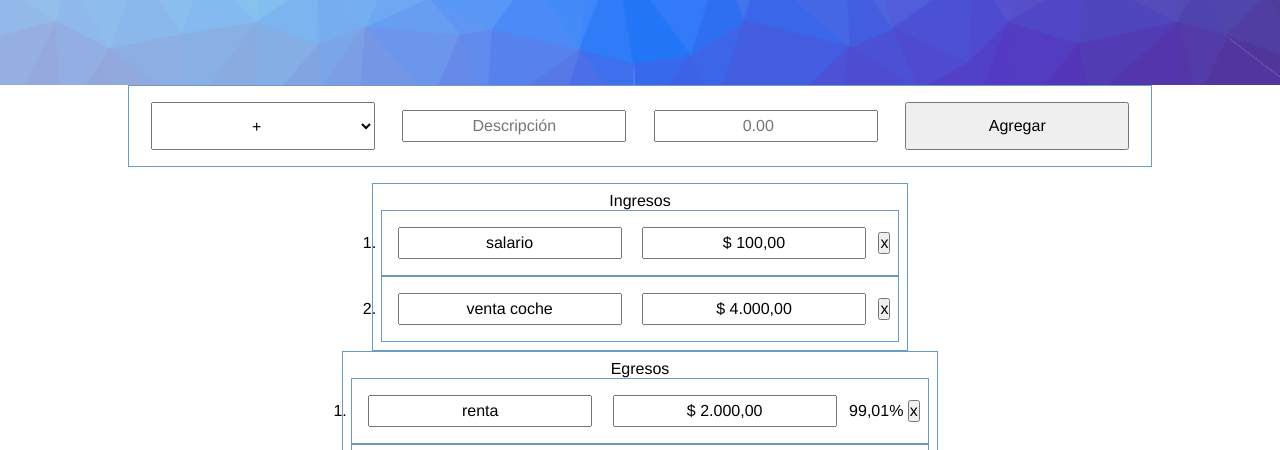
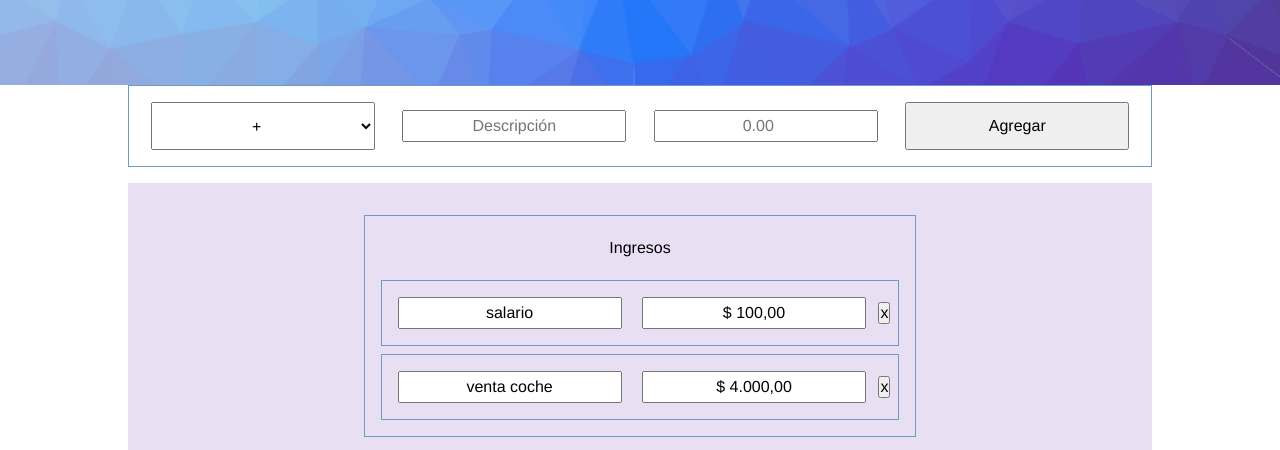
Before and after one commit to mickyrendon/presupuesto, a plain HTML site: page index.html in a window 1280 px wide. Shown: the part 315-765 px from the top of the page. Drawn offline with Linux system fonts and the light colour scheme.

Commit message:
ol:list-tyle y line height,li: margin

```diff
--- a/css/style.css
+++ b/css/style.css
@@ -10,6 +10,13 @@ input, select{
     width: 14rem;
     margin: 0.5rem;
     padding: 5px;
+}
+ol{
+    line-height: 3;
+    list-style: none;
+}
+li{
+    margin: 0.5rem;
 }
 header, .h1-container, .data-container{
     display: flex;
@@ -85,13 +92,12 @@ h1{
     display: flex;
     flex-flow:column wrap;
     justify-content: space-around;
-
+    background-color: rgba(231, 220, 241, 0.911);
 }
 .ingresos{
-
+    margin: 2rem 0;
 }
 .egresos{
-
 }
 
 @media screen and (min-width:400px){
```
